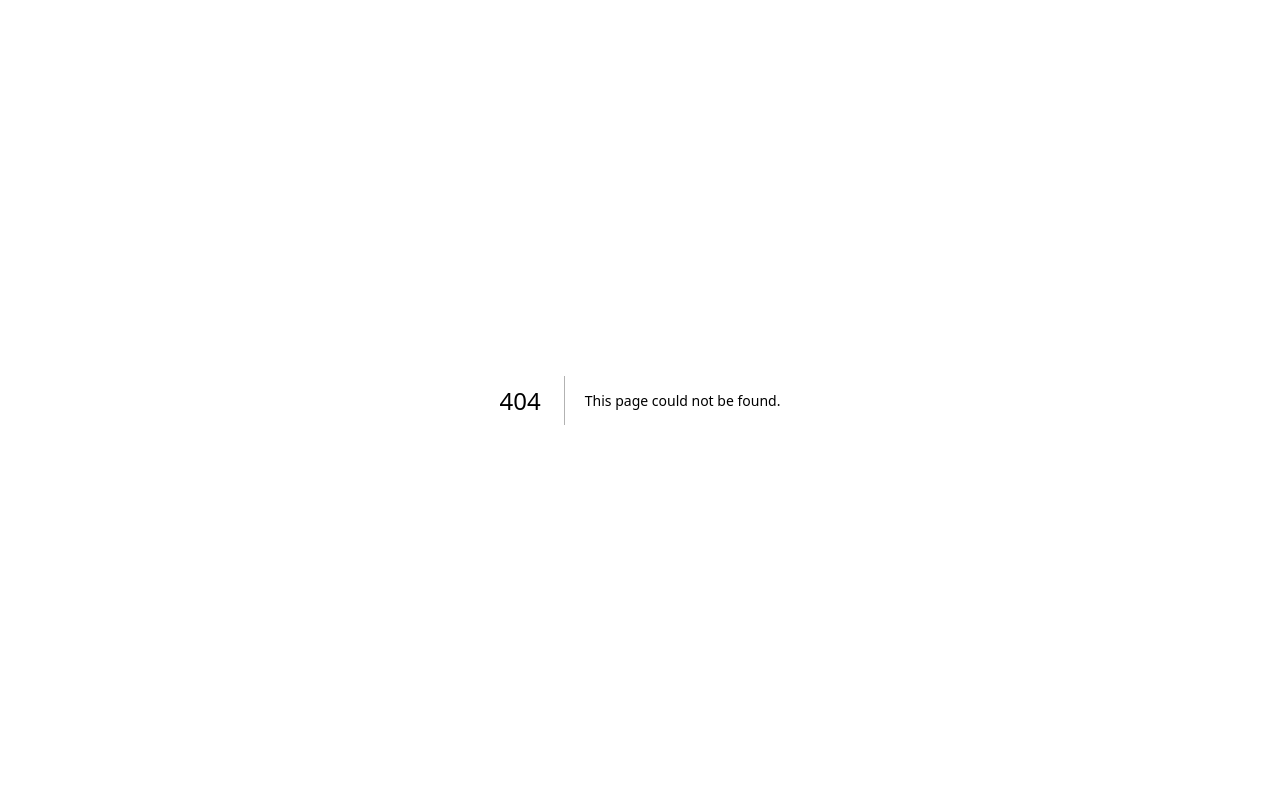
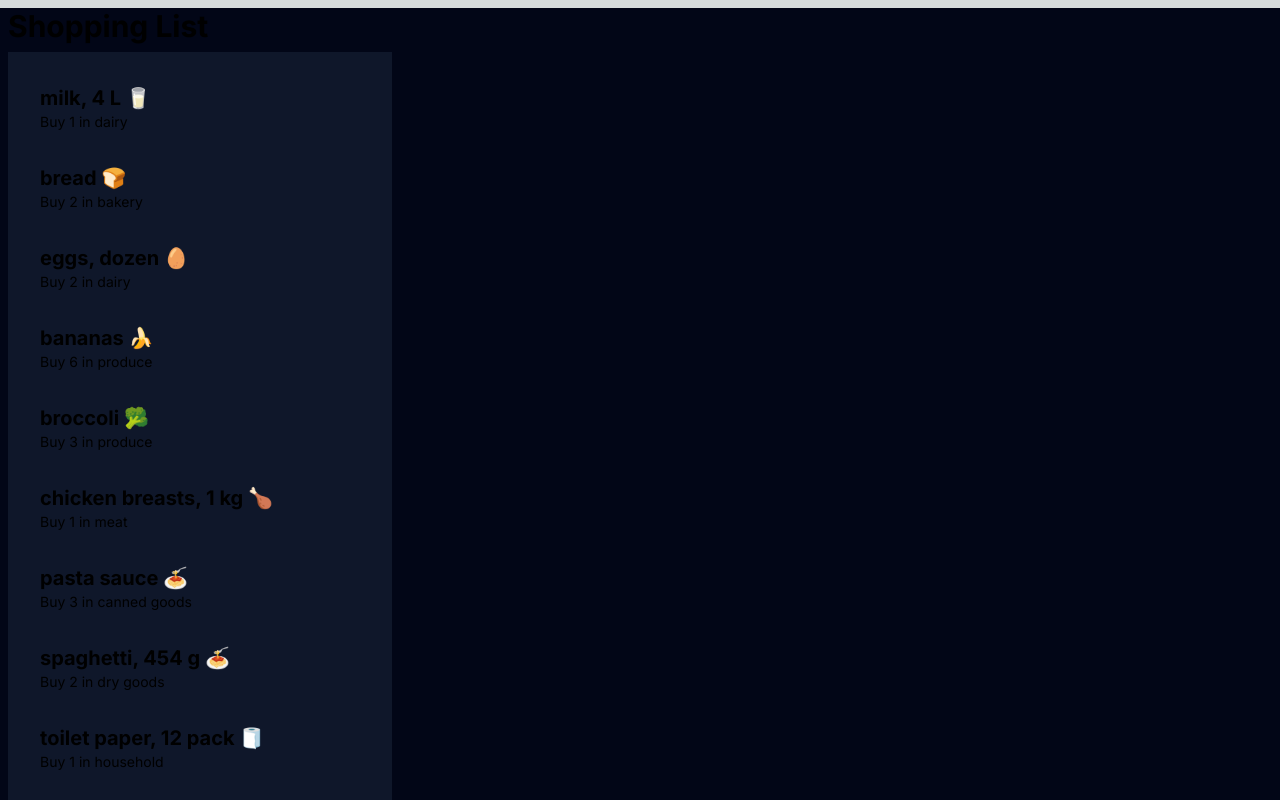
Before and after one commit to Jesse25-t/cprg306-assignments, a Next.js app: page /week-3 in a window 1280 px wide. Before the commit this address had no page. Shown: the top 800 px of the page. Built offline with nearby package versions, Linux system fonts and the light colour scheme.

Commit message:
Week-3 updated_1
The current update for week-3

```diff
--- a/app/page.js
+++ b/app/page.js
@@ -2,9 +2,15 @@ import Link from "next/link";
 
 export default function Home(){
   return (
-    <main>
-      <h1>CPRG 306: Web Development</h1>
-      <Link href='/week-2'> Week 2 Assignment</Link>
+    <main className="flex flex-col justify-center px-[16rem] py-[7rem]">
+      <div>
+        <h1 className="text-4xl font-bold py-[1rem]">CPRG 306: Web Development 2 - Assignments</h1>
+        <ul>
+          <li className="hover:text-green-400 hover:underline"><Link href='/week-2'> Week 2 Assignment</Link></li>
+          <li className="hover:text-green-400 hover:underline"><Link href='/week-3'> Week 3 Assignment</Link></li>
+          <li className="hover:text-green-400 hover:underline"><Link href='/week-4'> Week 4 Assignment</Link></li>
+        </ul>
+      </div>
     </main>
   )
 }
--- /dev/null
+++ b/app/week-3/item-list.js
@@ -0,0 +1,104 @@
+import Item from './item'
+
+export default function ItemList(){
+
+  const item1 = {
+        name: "milk, 4 L 🥛",
+        quantity: 1,
+        category: "dairy",
+      };
+
+      const item2 = {
+        name: "bread 🍞",
+        quantity: 2,
+        category: "bakery",
+      };
+
+      const item3 = {
+        name: "eggs, dozen 🥚",
+        quantity: 2,
+        category: "dairy",
+      };
+
+      const item4 = {
+        name: "bananas 🍌",
+        quantity: 6,
+        category: "produce",
+      };
+
+      const item5 = {
+        name: "broccoli 🥦",
+        quantity: 3,
+        category: "produce",
+      };
+
+      const item6 = {
+        name: "chicken breasts, 1 kg 🍗",
+        quantity: 1,
+        category: "meat",
+      };
+
+      const item7 = {
+        name: "pasta sauce 🍝",
+        quantity: 3,
+        category: "canned goods",
+      };
+
+      const item8 = {
+        name: "spaghetti, 454 g 🍝",
+        quantity: 2,
+        category: "dry goods",
+      };
+
+      const item9 = {
+        name: "toilet paper, 12 pack 🧻",
+        quantity: 1,
+        category: "household",
+      };
+
+      const item10 = {
+        name: "paper towels, 6 pack",
+        quantity: 1,
+        category: "household",
+      };
+
+      const item11 = {
+        name: "dish soap 🍽️",
+        quantity: 1,
+        category: "household",
+      };
+
+      const item12 = {
+        name: "hand soap 🧼",
+        quantity: 4,
+        category: "household",
+      };
+
+    //creating a list of appended items
+    const items = [item1, item2, item3, item4,
+      item5, item6, item7, item8, item9, item10,
+       item11, item12];
+
+    let itemArray = [];
+    for (let i = 0; i < items.length; i++) {
+      let value = <Item {...items[i]}/>
+      itemArray.push(
+        <ul>
+          <li key={i} className="p-2 m-4 bg-slate-900 max-w-sm">
+            {value}
+          </li>
+        </ul>
+      )
+      }
+
+    return(
+       <section>
+        {itemArray}
+       </section>
+    );
+}
+
+//   {items.map((item) => (
+//     <Item name={item.name} quantity={item.quantity} category={item.category}/>
+//   ))}
+// </div>
--- /dev/null
+++ b/app/week-3/item.js
@@ -0,0 +1,18 @@
+// export default function Item({name, quantity, category}) {
+//     return(
+//         <section>
+//             <h2>Title: {name}</h2>
+//             <div>Buy {quantity} in {category}</div>
+//         </section>
+//     );
+// }
+
+export default function Item(props) {
+    let message = `Buy ${props.quantity} in ${props.category}`;
+    return(
+        <section>
+            <h2 className="text-xl font-bold">{props.name}</h2>
+            <div className="text-sm">{message}</div>
+        </section>
+    );
+}
--- /dev/null
+++ b/app/week-3/page.js
@@ -0,0 +1,12 @@
+import ItemList from "./item-list";
+
+
+export default function Page()
+{
+    return(
+    <main className="bg-slate-950">
+        <h2 className="text-3xl font-bold m-2">Shopping List</h2>
+        <section className="p-2 m-2  bg-slate-900 max-w-sm"><ItemList/></section>
+     </main>
+     );
+}
```
Also changed, not shown: app/week-4/page.js (added).
